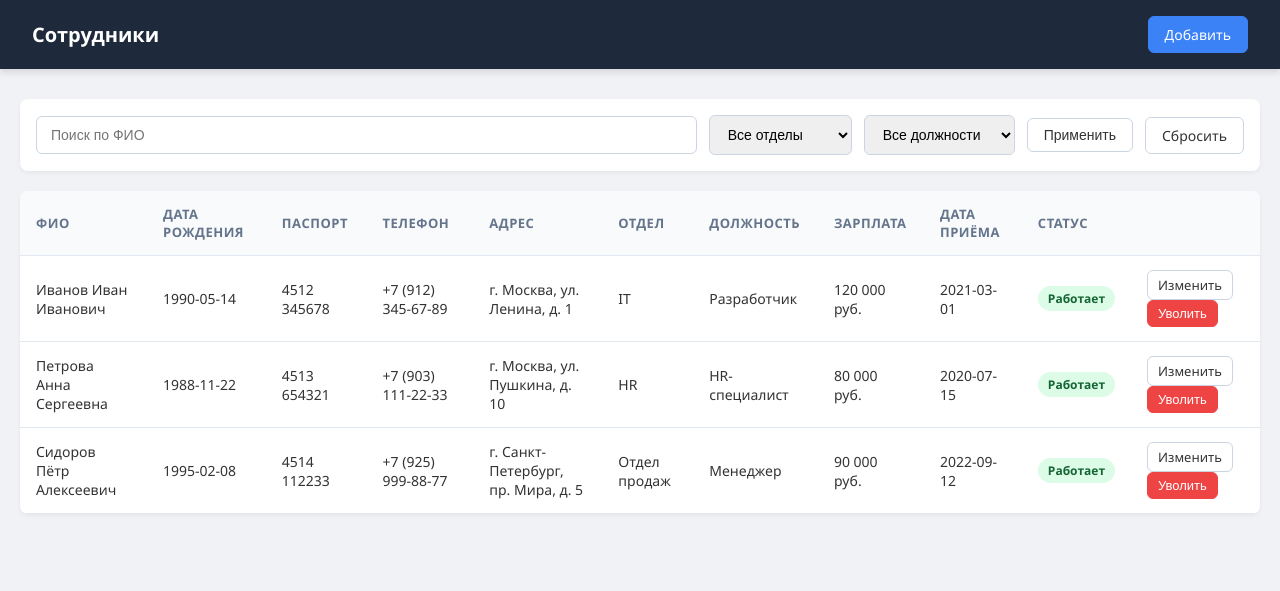
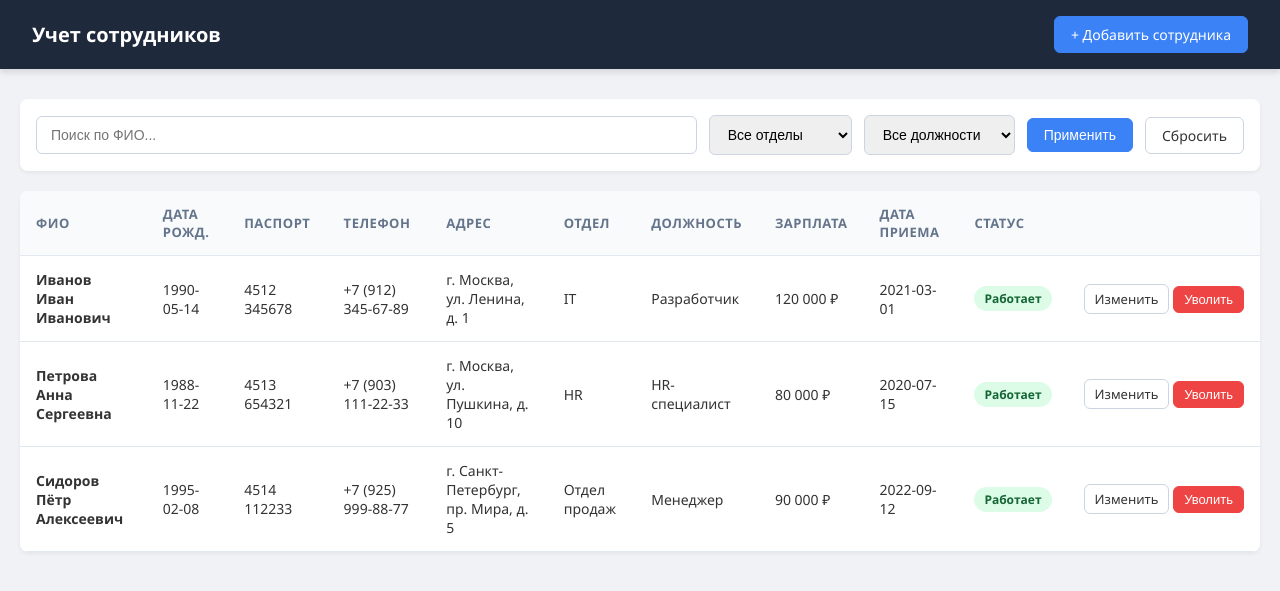
Before and after one commit to L0qt/hr-app, a PHP site: page / in a window 1280 px wide. Shown: the top 591 px of the page. Run offline with PHP 8.4, Linux system fonts and the light colour scheme; data comes from the database, SQL or seed files in the repository.

Commit message:
Update index.php
обновил дизайн, сделал таблицу и форму удобнее

```diff
--- a/index.php
+++ b/index.php
@@ -43,13 +43,13 @@ $result = mysqli_query($link, $sql);
 </head>
 <body>
 <div class="top">
-    <span>Сотрудники</span>
-    <a class="btn blue" href="form.php">Добавить</a>
+    <span>Учет сотрудников</span>
+    <a class="btn blue" href="form.php">+ Добавить сотрудника</a>
 </div>
 
 <div class="content">
     <form class="filters" method="get">
-        <input type="text" name="search" placeholder="Поиск по ФИО" value="<?php echo h($search); ?>">
+        <input type="text" name="search" placeholder="Поиск по ФИО..." value="<?php echo h($search); ?>">
 
         <select name="department">
             <option value="">Все отделы</option>
@@ -81,24 +81,27 @@ $result = mysqli_query($link, $sql);
             ?>
         </select>
 
-        <button class="btn" type="submit">Применить</button>
+        <button class="btn blue" type="submit">Применить</button>
         <a class="btn" href="index.php">Сбросить</a>
     </form>
 
     <table>
+        <thead>
             <tr>
                 <th>ФИО</th>
-            <th>Дата рождения</th>
+                <th>Дата рожд.</th>
                 <th>Паспорт</th>
                 <th>Телефон</th>
                 <th>Адрес</th>
                 <th>Отдел</th>
                 <th>Должность</th>
                 <th>Зарплата</th>
-            <th>Дата приёма</th>
+                <th>Дата приема</th>
                 <th>Статус</th>
                 <th></th>
             </tr>
+        </thead>
+        <tbody>
         <?php
         if (mysqli_num_rows($result) == 0) {
             echo "<tr><td colspan='11' class='empty'>Ничего не найдено</td></tr>";
@@ -111,14 +114,14 @@ $result = mysqli_query($link, $sql);
                 echo "<tr>";
             }
 
-            echo "<td>" . h($e['full_name']) . "</td>";
+            echo "<td><b>" . h($e['full_name']) . "</b></td>";
             echo "<td>" . h($e['birth_date']) . "</td>";
             echo "<td>" . h($e['passport']) . "</td>";
             echo "<td>" . h($e['phone']) . "</td>";
             echo "<td>" . h($e['address']) . "</td>";
             echo "<td>" . h($e['department']) . "</td>";
             echo "<td>" . h($e['position']) . "</td>";
-            echo "<td>" . number_format($e['salary'], 0, ',', ' ') . " руб.</td>";
+            echo "<td>" . number_format($e['salary'], 0, ',', ' ') . " ₽</td>";
             echo "<td>" . h($e['hire_date']) . "</td>";
 
             if ($e['is_fired'] == 1) {
@@ -127,21 +130,22 @@ $result = mysqli_query($link, $sql);
                 echo "<td><span class='badge green'>Работает</span></td>";
             }
 
-            echo "<td>";
+            echo "<td style='white-space: nowrap;'>";
             if ($e['is_fired'] == 0) {
                 echo "<a class='btn small' href='form.php?id=" . $e['id'] . "'>Изменить</a> ";
-                echo "<form method='post' action='fire.php' style='display:inline' onsubmit='return confirm(\"Уволить?\")'>";
+                echo "<form method='post' action='fire.php' style='display:inline' onsubmit='return confirm(\"Вы уверены, что хотите уволить?\")'>";
                 echo "<input type='hidden' name='id' value='" . $e['id'] . "'>";
                 echo "<button class='btn small red' type='submit'>Уволить</button>";
                 echo "</form>";
             } else {
-                echo "—";
+                echo "<span style='color: #94a3b8;'>—</span>";
             }
             echo "</td>";
 
             echo "</tr>";
         }
         ?>
+        </tbody>
     </table>
 </div>
 </body>
```
Lines whose indentation alone changed are shown as unchanged.
